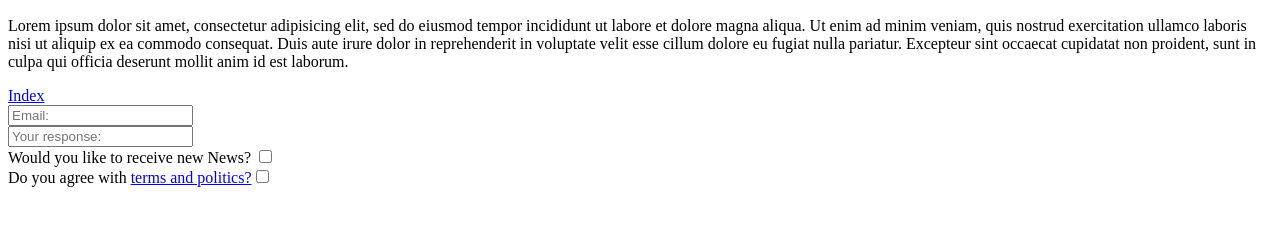
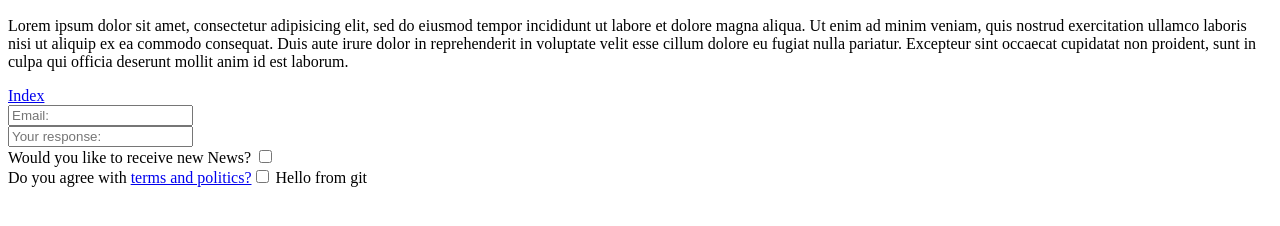
Before and after one commit to MaksymDoremi/html1509, a plain HTML site: page pages/newsletter.html in a window 1280 px wide. Shown: the part 50-276 px from the top of the page. Drawn offline with Linux system fonts and the light colour scheme.

Commit message:
Update newsletter.html

```diff
--- a/pages/newsletter.html
+++ b/pages/newsletter.html
@@ -25,6 +25,8 @@
 	Would you like to receive new News?&nbsp;<input type="checkbox" name="Receive addtitions">
 	<br>
 	Do you agree with <a href="https://seznam.cz" target="_blank">terms and politics?</a><input type="checkbox" name="GDPR">
+
+	Hello from git
 </body>
 
 </html>
```
